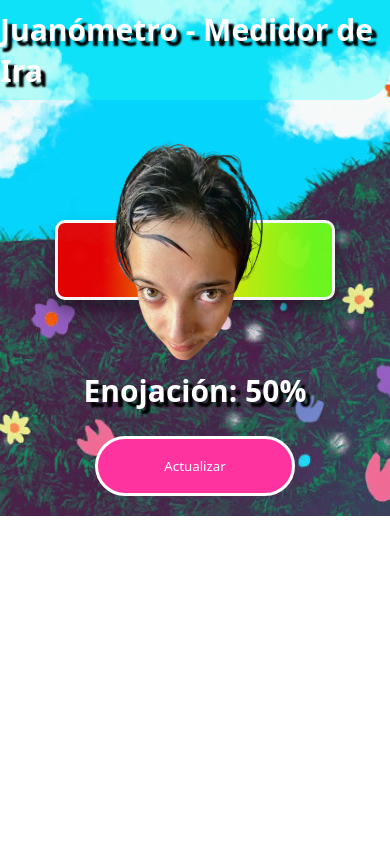
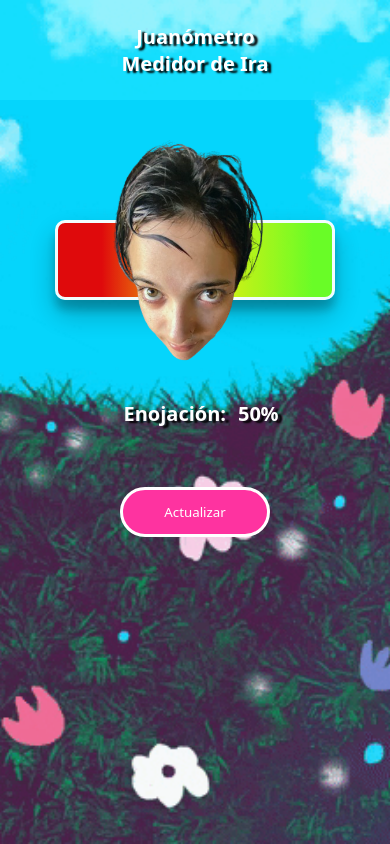
Before and after one commit to Nahuelsin/juanometro, a plain HTML site: page index.html in a window 390 px wide. Drawn offline with Linux system fonts and the light colour scheme; a web font is replaced by a local one.

Commit message:
diseño responsive

```diff
--- a/css/estilos.css
+++ b/css/estilos.css
@@ -110,3 +110,48 @@ p{
     background-repeat: no-repeat;
     cursor: pointer;
   }
+
+/* media querys */
+
+  @media screen and (max-width:768px) {
+    body{
+      height: 100vh;
+      background-image: url(../imgs/fondo.gif);
+      background-repeat: no-repeat;
+      background-size: cover;
+      background-position: center;
+  }
+
+  header {
+    background-color: rgba(37, 232, 254, 0.47);
+    border-end-end-radius: 10px;
+  }
+
+  p{
+    display: flex   ;
+    text-indent: 10%;
+    justify-content: center;
+    align-items: center;
+    font-size: 20px;
+    font-style: normal;
+    font-weight: bold;
+    text-shadow: 4px 2px 2px black;
+  }
+  .slider p {
+    margin-block-start: 100px;
+    font-family: "Boldonse", system-ui;
+    font-size: 20px;
+    font-style: normal;
+    color: white;
+    font-weight: bold;
+    text-shadow: 4px 2px 2px black;
+  }
+  #demo{
+    padding-inline-start: 20px;
+  }
+  .slider .input{
+    margin-block-start: 60px;
+    height: 50px;
+    width: 150px;
+  }
+  }
--- a/index.html
+++ b/index.html
@@ -9,7 +9,8 @@
 </head>
 <body>
     <header>
-        <p>Juanómetro - Medidor de Ira</p>
+        <p>Juanómetro <br>
+         Medidor de Ira</p>
     </header>
 
     <main>
@@ -18,7 +19,7 @@
                 <div class="slidercontainer">
                     <input type="range" class="juanometro" id="juanometro" name="juanometro" id="juanometro" min="1" max="100" value="50">
                 </div>
-                <p>Enojación: <span id="demo" class="range"></span>%</p>
+                <p>Enojación: <span id="demo" class="range"> </span>%</p>
                 <button type="submit" class="input" id="btn">Actualizar</button>
             </form>
         </section>
```
